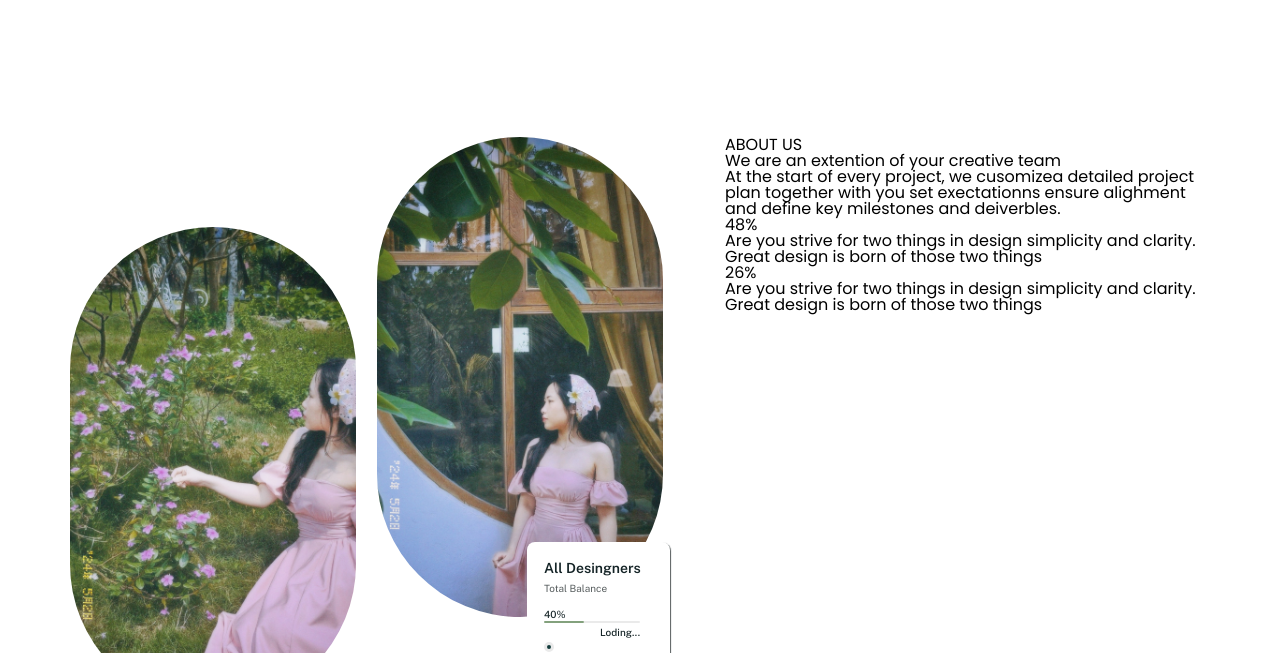
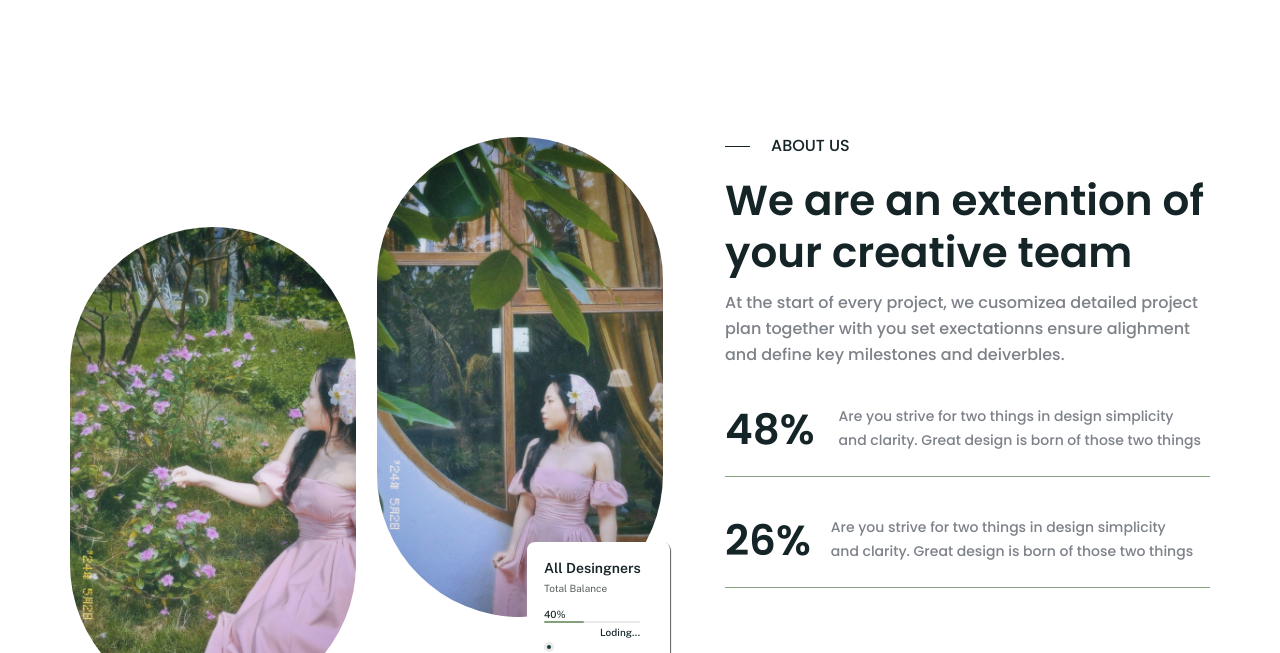
Before and after one commit to Ducchinh140998/f8-project-thuthach01, a plain HTML site: page index.html in a window 1280 px wide. Shown: the part 1880-2533 px from the top of the page. Drawn offline with nearby package versions, Linux system fonts and the light colour scheme; a web font is replaced by a local one.

Commit message:
add about 2

```diff
--- a/assets/css/styles.css
+++ b/assets/css/styles.css
@@ -458,3 +458,77 @@ a {
     margin-left: -10px;
     border: 1px solid #ffff;
 }
+.about_right span {
+    display: block;
+    position: relative;
+    margin-bottom: 20px;
+    color: #152427;
+    font-family: Poppins;
+    font-size: 16px;
+    font-style: normal;
+    font-weight: 500;
+    line-height: 18px; /* 112.5% */
+    padding-left: 46px;
+}
+.about_right span::before {
+    position: absolute;
+    /* display: block; */
+    content: "";
+    width: 25px;
+    height: 1px;
+    background: #152427;
+    align-items: center;
+    top: 9px;
+    left: 0;
+}
+.about_heading {
+    color: #152427;
+    /* Heading/H3 42px bold */
+    font-family: Poppins;
+    font-size: 42px;
+    font-style: normal;
+    font-weight: 600;
+    line-height: 52px; /* 123.81% */
+    margin-bottom: 11px;
+}
+.about-desc {
+    color: #7d8188;
+    /* Paragraph/h4 16px medium */
+    font-family: Poppins;
+    font-size: 16px;
+    font-style: normal;
+    font-weight: 500;
+    line-height: 26px; /* 162.5% */
+}
+.about-info {
+    display: flex;
+    border-bottom: 1px solid #83a17d;
+    padding-bottom: 20px;
+}
+.about-first {
+    margin-bottom: 38px;
+    margin-top: 36px;
+    gap: 24px;
+}
+.about-second {
+    gap: 20px;
+}
+.about-info__heading {
+    color: #152427;
+    /* Heading/H3 42px bold */
+    font-family: Poppins;
+    font-size: 42px;
+    font-style: normal;
+    font-weight: 600;
+    line-height: 52px; /* 123.81% */
+}
+.about-info__desc {
+    width: 364px;
+    color: #7d8188;
+    /* Paragraph/h6 14px medium */
+    font-family: Poppins;
+    font-size: 14px;
+    font-style: normal;
+    font-weight: 500;
+    line-height: 24px; /* 171.429% */
+}
--- a/index.html
+++ b/index.html
@@ -380,7 +380,7 @@
                                 exectationns ensure alighment and define key
                                 milestones and deiverbles.
                             </p>
-                            <div class="about-info">
+                            <div class="about-info about-first">
                                 <h2 class="about-info__heading">48%</h2>
                                 <p class="about-info__desc">
                                     Are you strive for two things in design
@@ -388,7 +388,7 @@
                                     of those two things
                                 </p>
                             </div>
-                            <div class="about-info">
+                            <div class="about-info about-second">
                                 <h2 class="about-info__heading">26%</h2>
                                 <p class="about-info__desc">
                                     Are you strive for two things in design
```
